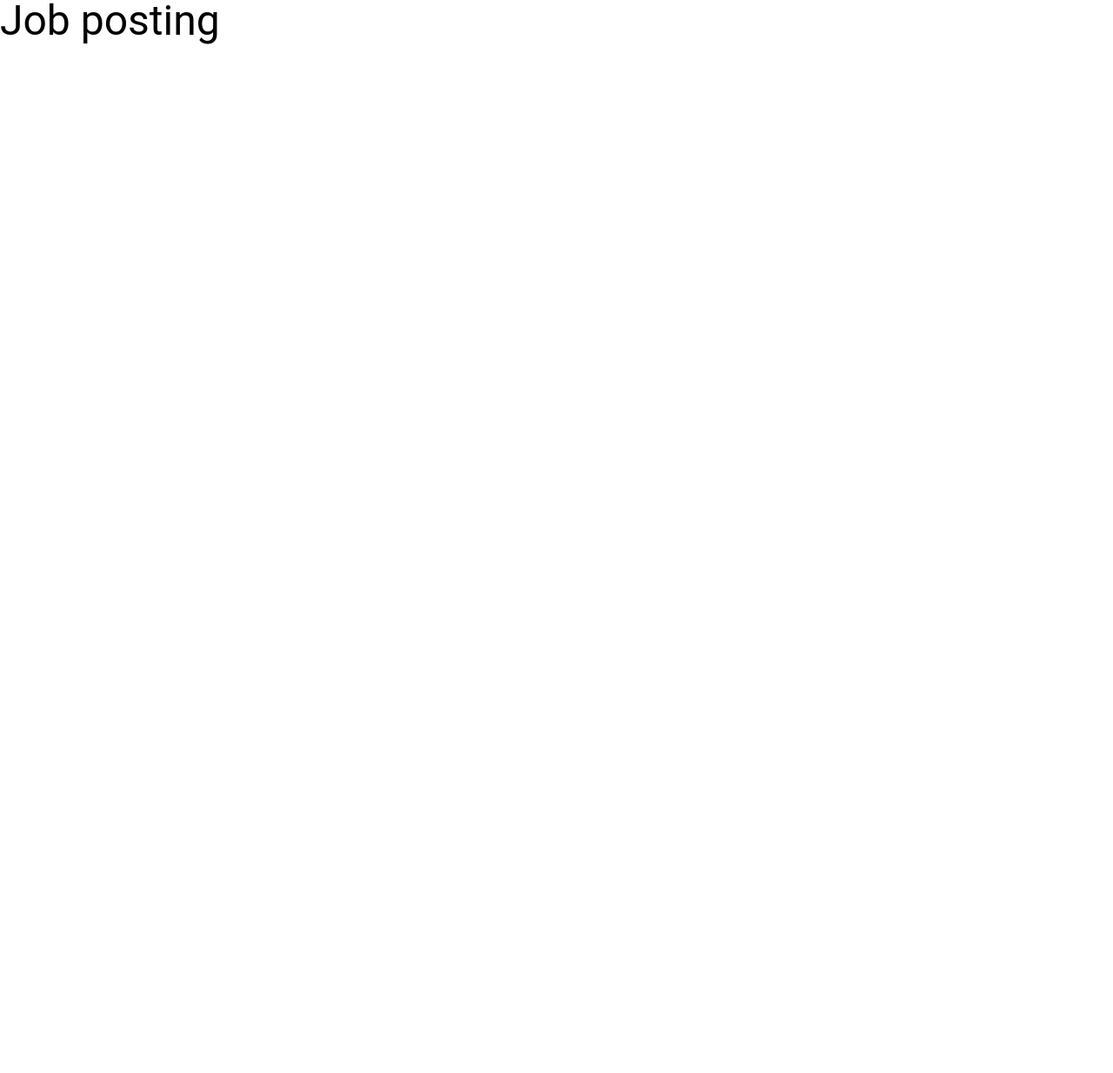
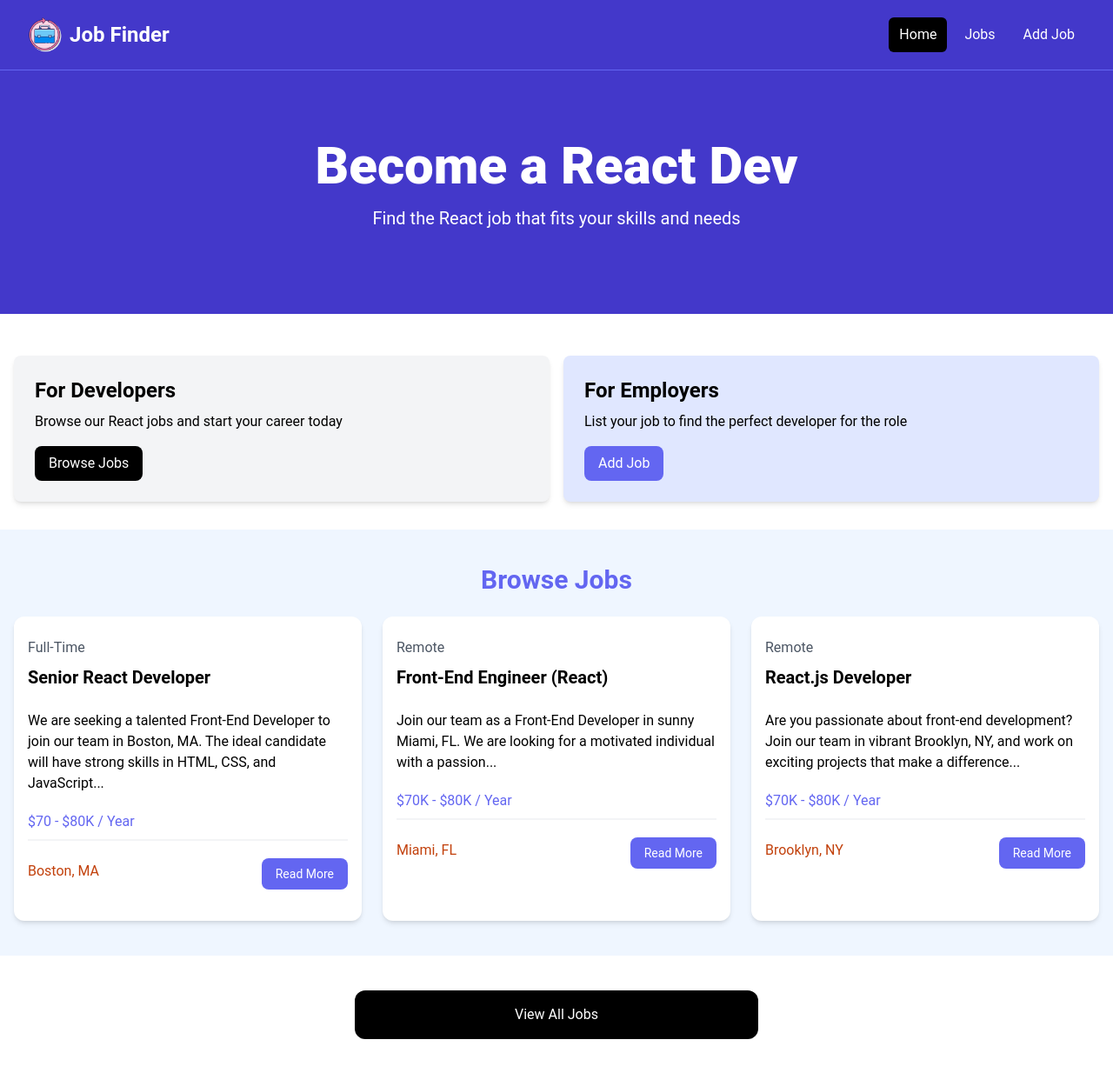
Before and after one commit to agarwalm92/jobposting, a React (Vite) app: page / in a window 1280 px wide. Shown: the whole page at 87% size. Before the commit the page ends 800 px from the top, so only its background shows below. Built offline with nearby package versions, Linux system fonts and the light colour scheme.

Commit message:
Adding components, logo, favicon

```diff
--- a/index.html
+++ b/index.html
@@ -2,7 +2,7 @@
 <html lang="en">
   <head>
     <meta charset="UTF-8" />
-    <link rel="icon" type="image/svg+xml" href="/vite.svg" />
+    <link rel="icon" type="image/svg+xml" href="/src/assets/img/favicon.png" />
     <meta name="viewport" content="width=device-width, initial-scale=1.0" />
     <title>Jobs</title>
   </head>
--- a/src/App.jsx
+++ b/src/App.jsx
@@ -1,5 +1,25 @@
+import BrowseJobs from "./components/BrowseJobs";
+import Developers from "./components/Developers";
+import Hero from "./components/Hero";
+import Navbar from "./components/Navbar";
+
 function App() {
-  return <p className="text-5xl">Job posting</p>;
+  return (
+    <>
+      <Navbar />
+      <Hero />
+      <Developers />
+      <BrowseJobs />
+      <section className="m-auto max-w-lg my-10 px-6">
+        <a
+          href="jobs.html"
+          className="block bg-black text-white text-center py-4 px-6 rounded-xl hover:bg-gray-700"
+        >
+          View All Jobs
+        </a>
+      </section>
+    </>
+  );
 }
 
 export default App;
--- /dev/null
+++ b/src/components/BrowseJobs.jsx
@@ -0,0 +1,114 @@
+const BrowseJobs = () => {
+  return (
+    <>
+      <section className="bg-blue-50 px-4 py-10">
+        <div className="container-xl lg:container m-auto">
+          <h2 className="text-3xl font-bold text-indigo-500 mb-6 text-center">
+            Browse Jobs
+          </h2>
+          <div className="grid grid-cols-1 md:grid-cols-3 gap-6">
+            {/* <!-- Job Listing 1 --> */}
+            <div className="bg-white rounded-xl shadow-md relative">
+              <div className="p-4">
+                <div className="mb-6">
+                  <div className="text-gray-600 my-2">Full-Time</div>
+                  <h3 className="text-xl font-bold">Senior React Developer</h3>
+                </div>
+
+                <div className="mb-5">
+                  We are seeking a talented Front-End Developer to join our team
+                  in Boston, MA. The ideal candidate will have strong skills in
+                  HTML, CSS, and JavaScript...
+                </div>
+
+                <h3 className="text-indigo-500 mb-2">$70 - $80K / Year</h3>
+
+                <div className="border border-gray-100 mb-5"></div>
+
+                <div className="flex flex-col lg:flex-row justify-between mb-4">
+                  <div className="text-orange-700 mb-3">
+                    <i className="fa-solid fa-location-dot text-lg"></i>
+                    Boston, MA
+                  </div>
+                  <a
+                    href="job.html"
+                    className="h-[36px] bg-indigo-500 hover:bg-indigo-600 text-white px-4 py-2 rounded-lg text-center text-sm"
+                  >
+                    Read More
+                  </a>
+                </div>
+              </div>
+            </div>
+            {/* <!-- Job Listing 2 --> */}
+            <div className="bg-white rounded-xl shadow-md relative">
+              <div className="p-4">
+                <div className="mb-6">
+                  <div className="text-gray-600 my-2">Remote</div>
+                  <h3 className="text-xl font-bold">
+                    Front-End Engineer (React)
+                  </h3>
+                </div>
+
+                <div className="mb-5">
+                  Join our team as a Front-End Developer in sunny Miami, FL. We
+                  are looking for a motivated individual with a passion...
+                </div>
+
+                <h3 className="text-indigo-500 mb-2">$70K - $80K / Year</h3>
+
+                <div className="border border-gray-100 mb-5"></div>
+
+                <div className="flex flex-col lg:flex-row justify-between mb-4">
+                  <div className="text-orange-700 mb-3">
+                    <i className="fa-solid fa-location-dot text-lg"></i>
+                    Miami, FL
+                  </div>
+                  <a
+                    href="job.html"
+                    className="h-[36px] bg-indigo-500 hover:bg-indigo-600 text-white px-4 py-2 rounded-lg text-center text-sm"
+                  >
+                    Read More
+                  </a>
+                </div>
+              </div>
+            </div>
+            {/* <!-- Job Listing 3 --> */}
+            <div className="bg-white rounded-xl shadow-md relative">
+              <div className="p-4">
+                <div className="mb-6">
+                  <div className="text-gray-600 my-2">Remote</div>
+                  <h3 className="text-xl font-bold">React.js Developer</h3>
+                </div>
+
+                <div className="mb-5">
+                  Are you passionate about front-end development? Join our team
+                  in vibrant Brooklyn, NY, and work on exciting projects that
+                  make a difference...
+                </div>
+
+                <h3 className="text-indigo-500 mb-2">$70K - $80K / Year</h3>
+
+                <div className="border border-gray-100 mb-5"></div>
+
+                <div className="flex flex-col lg:flex-row justify-between mb-4">
+                  <div className="text-orange-700 mb-3">
+                    <i className="fa-solid fa-location-dot text-lg"></i>
+                    Brooklyn, NY
+                  </div>
+                  <a
+                    href="job.html"
+                    className="h-[36px] bg-indigo-500 hover:bg-indigo-600 text-white px-4 py-2 rounded-lg text-center text-sm"
+                  >
+                    Read More
+                  </a>
+                </div>
+              </div>
+            </div>
+          </div>
+        </div>
+      </section>
+    </>
+  );
+};
+
+export default BrowseJobs;
--- /dev/null
+++ b/src/components/Developers.jsx
@@ -0,0 +1,38 @@
+const Developers = () => {
+  return (
+    <>
+      <section className="py-4">
+        <div className="container-xl lg:container m-auto">
+          <div className="grid grid-cols-1 md:grid-cols-2 gap-4 p-4 rounded-lg">
+            <div className="bg-gray-100 p-6 rounded-lg shadow-md">
+              <h2 className="text-2xl font-bold">For Developers</h2>
+              <p className="mt-2 mb-4">
+                Browse our React jobs and start your career today
+              </p>
+              <a
+                href="/jobs.html"
+                className="inline-block bg-black text-white rounded-lg px-4 py-2 hover:bg-gray-700"
+              >
+                Browse Jobs
+              </a>
+            </div>
+            <div className="bg-indigo-100 p-6 rounded-lg shadow-md">
+              <h2 className="text-2xl font-bold">For Employers</h2>
+              <p className="mt-2 mb-4">
+                List your job to find the perfect developer for the role
+              </p>
+              <a
+                href="/add-job.html"
+                className="inline-block bg-indigo-500 text-white rounded-lg px-4 py-2 hover:bg-indigo-600"
+              >
+                Add Job
+              </a>
+            </div>
+          </div>
+        </div>
+      </section>
+    </>
+  );
+};
+
+export default Developers;
--- /dev/null
+++ b/src/components/Hero.jsx
@@ -0,0 +1,20 @@
+const Hero = () => {
+  return (
+    <>
+      <section className="bg-indigo-700 py-20 mb-4">
+        <div className="max-w-7xl mx-auto px-4 sm:px-6 lg:px-8 flex flex-col items-center">
+          <div className="text-center">
+            <h1 className="text-4xl font-extrabold text-white sm:text-5xl md:text-6xl">
+              Become a React Dev
+            </h1>
+            <p className="my-4 text-xl text-white">
+              Find the React job that fits your skills and needs
+            </p>
+          </div>
+        </div>
+      </section>
+    </>
+  );
+};
+
+export default Hero;
--- /dev/null
+++ b/src/components/Navbar.jsx
@@ -0,0 +1,49 @@
+import logo from "../assets/img/logo.png";
+
+const Navbar = () => {
+  return (
+    <>
+      <nav className="bg-indigo-700 border-b border-indigo-500">
+        <div className="mx-auto max-w-7xl px-2 sm:px-6 lg:px-8">
+          <div className="flex h-20 items-center justify-between">
+            <div className="flex flex-1 items-center justify-center md:items-stretch md:justify-start">
+              <a
+                className="flex flex-shrink-0 items-center mr-4"
+                href="/index.html"
+              >
+                <img className="h-10 w-auto" src={logo} alt="Jobs" />
+                <span className="hidden md:block text-white text-2xl font-bold ml-2">
+                  Job Finder
+                </span>
+              </a>
+              <div className="md:ml-auto">
+                <div className="flex space-x-2">
+                  <a
+                    href="/index.html"
+                    className="text-white bg-black hover:bg-gray-900 hover:text-white rounded-md px-3 py-2"
+                  >
+                    Home
+                  </a>
+                  <a
+                    href="/jobs.html"
+                    className="text-white hover:bg-gray-900 hover:text-white rounded-md px-3 py-2"
+                  >
+                    Jobs
+                  </a>
+                  <a
+                    href="/add-job.html"
+                    className="text-white hover:bg-gray-900 hover:text-white rounded-md px-3 py-2"
+                  >
+                    Add Job
+                  </a>
+                </div>
+              </div>
+            </div>
+          </div>
+        </div>
+      </nav>
+    </>
+  );
+};
+
+export default Navbar;
```
Also changed, not shown: src/assets/img/favicon.png (added), src/assets/img/logo.png (added).
